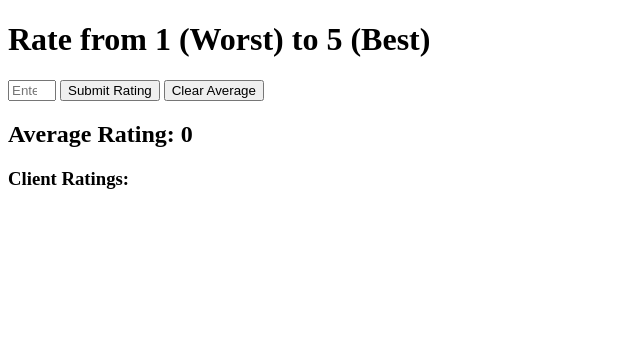
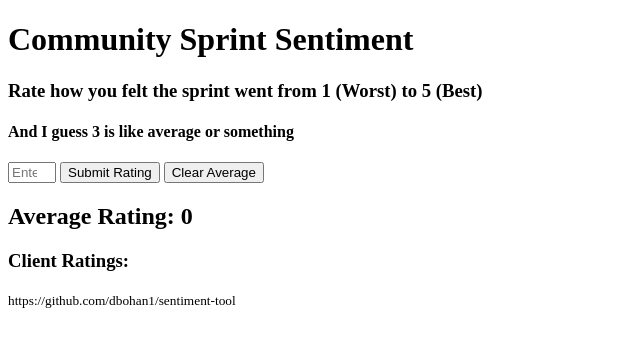
Before and after one commit to dbohan1/sentiment-tool, a website: page public/index.html in a window 1280 px wide. Shown: the whole page, without its empty margins (0-640 px from the left). Drawn offline with Linux system fonts and the light colour scheme.

Commit message:
Add proper heading

```diff
--- a/public/index.html
+++ b/public/index.html
@@ -15,7 +15,9 @@
   </style>
 </head>
 <body>
-  <h1>Rate from 1 (Worst) to 5 (Best)</h1>
+  <h1>Community Sprint Sentiment</h1>
+  <h3>Rate how you felt the sprint went from 1 (Worst) to 5 (Best)</h3>
+  <h4>And I guess 3 is like average or something</h4>
   <input type="number" id="rating" min="1" max="5" placeholder="Enter rating (1-5)">
   <button onclick="submitRating()">Submit Rating</button>
   <button onclick="clearAverage()">Clear Average</button>
@@ -68,4 +70,5 @@
     }
   </script>
 </body>
+<footer><small>https://github.com/dbohan1/sentiment-tool</small></footer>
 </html>
```
